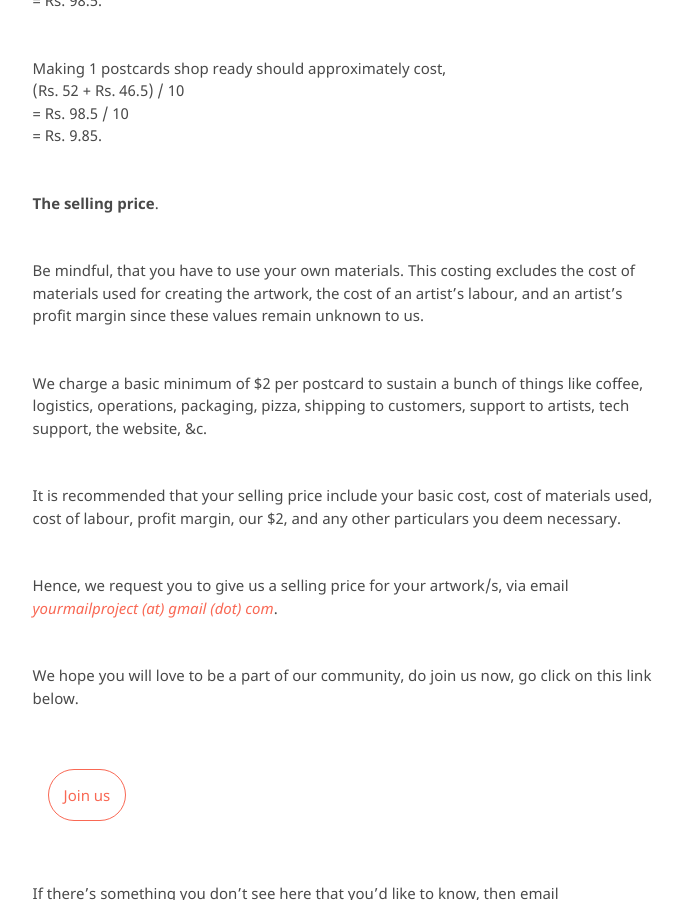
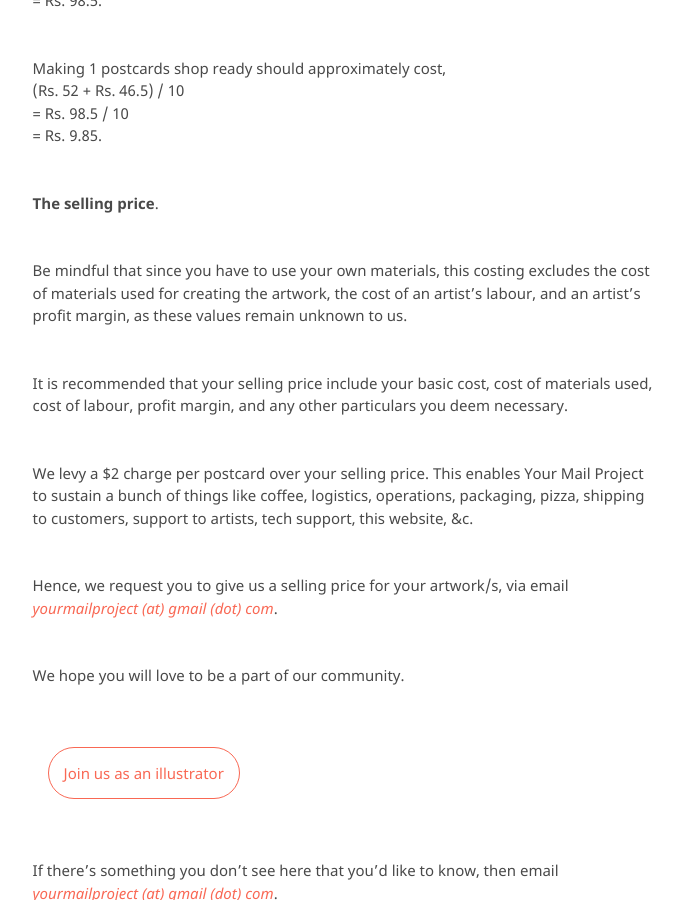
Before and after one commit to kvshvlin/yourmailproject, a Jekyll site: the page built from join.md, in a window 1280 px wide and 900 px high, scrolled down 2261 px. Shown: the whole window, without its empty margins (395-1078 px from the left). Built offline with Jekyll 4.4.1, drawn with Linux system fonts in a browser that asks for light colours; our own code applies the rules of GitHub Pages for plain Markdown files.

Commit message:
Update join.md

```diff
--- a/join.md
+++ b/join.md
@@ -66,21 +66,21 @@ Making 1 postcards shop ready should approximately cost,
 
 **The selling price**.
 
-Be mindful, that you have to use your own materials. This costing excludes the cost of materials used for creating the artwork, the cost of an artist's labour, and an artist's profit margin since these values remain unknown to us.
+Be mindful that since you have to use your own materials, this costing excludes the cost of materials used for creating the artwork, the cost of an artist's labour, and an artist's profit margin, as these values remain unknown to us.
 
-We charge a basic minimum of $2 per postcard to sustain a bunch of things like coffee, logistics, operations, packaging, pizza, shipping to customers, support to artists, tech support, the website, &c.
+It is recommended that your selling price include your basic cost, cost of materials used, cost of labour, profit margin, and any other particulars you deem necessary.
 
-It is recommended that your selling price include your basic cost, cost of materials used, cost of labour, profit margin, our $2, and any other particulars you deem necessary.
+We levy a $2 charge per postcard over your selling price. This enables Your Mail Project to sustain a bunch of things like coffee, logistics, operations, packaging, pizza, shipping to customers, support to artists, tech support, this website, &c.
 
 Hence, we request you to give us a selling price for your artwork/s, via email
 [_yourmailproject (at) gmail (dot) com_](mailto:yourmailproject@gmail.com).
 
-We hope you will love to be a part of our community, do join us now, go click on this link below.
+We hope you will love to be a part of our community.
 
 <div class="roadmap-spacer-1"></div>
 
 <p>
-<a class="btn" href="https://yourmailproject.typeform.com/to/krhWpQJZ" target="_blank">Join us</a><br>
+<a class="btn" href="https://yourmailproject.typeform.com/to/krhWpQJZ" target="_blank">Join us as an illustrator</a><br>
 </p>
 
 <div class="roadmap-spacer-2"></div>
```
